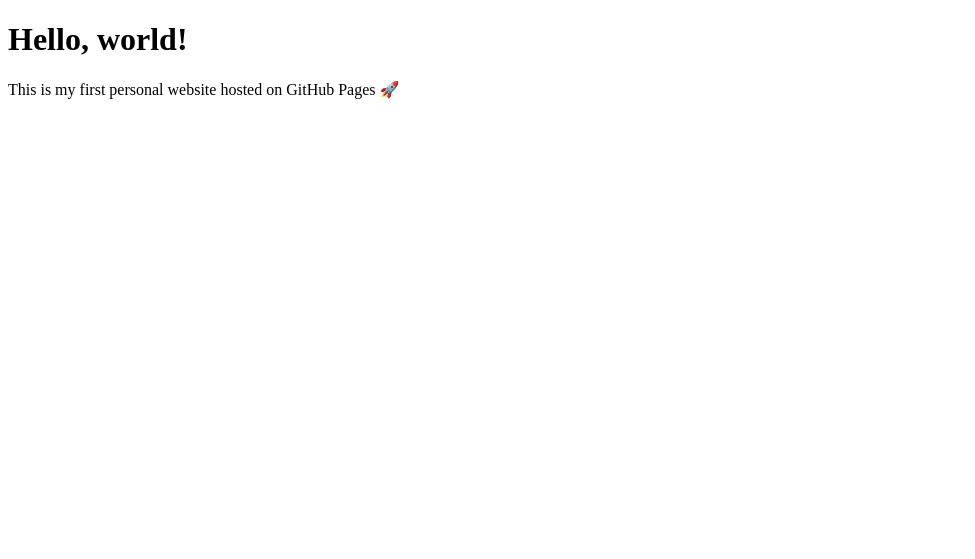
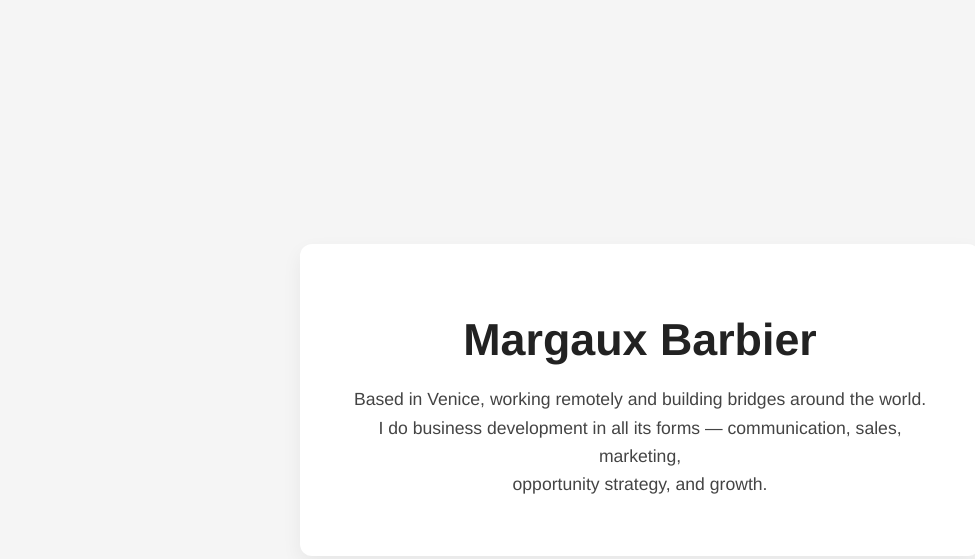
Before and after one commit to AstonMuffin/PersonalWebsite2025, a plain HTML site: page index.html in a window 1280 px wide. Shown: the whole page, without its empty margins (0-975 px from the left). Drawn offline with Linux system fonts and the light colour scheme.

Commit message:
Update index.html

```diff
--- a/index.html
+++ b/index.html
@@ -1,11 +1,59 @@
 <!DOCTYPE html>
-<html>
+<html lang="en">
 <head>
-  <title>Welcome!</title>
   <meta charset="UTF-8">
+  <title>Margaux Barbier</title>
+  <meta name="viewport" content="width=device-width, initial-scale=1.0">
+  <style>
+    body {
+      margin: 0;
+      padding: 0;
+      font-family: 'Helvetica Neue', sans-serif;
+      background-color: #f5f5f5;
+      height: 100vh;
+      display: flex;
+      align-items: center;
+      justify-content: center;
+      text-align: center;
+    }
+
+    .container {
+      max-width: 600px;
+      padding: 40px;
+      background: #fff;
+      border-radius: 12px;
+      box-shadow: 0 8px 20px rgba(0, 0, 0, 0.06);
+    }
+
+    h1 {
+      font-size: 2.8rem;
+      margin-bottom: 20px;
+      color: #222;
+    }
+
+    p {
+      font-size: 1.1rem;
+      line-height: 1.6;
+      color: #444;
+    }
+
+    @media (max-width: 600px) {
+      h1 {
+        font-size: 2rem;
+      }
+
+      p {
+        font-size: 1rem;
+      }
+    }
+  </style>
 </head>
 <body>
-  <h1>Hello, world!</h1>
-  <p>This is my first personal website hosted on GitHub Pages 🚀</p>
+  <div class="container">
+    <h1>Margaux Barbier</h1>
+    <p>Based in Venice, working remotely and building bridges around the world.<br>
+    I do business development in all its forms — communication, sales, marketing,<br>
+    opportunity strategy, and growth.</p>
+  </div>
 </body>
 </html>
```
